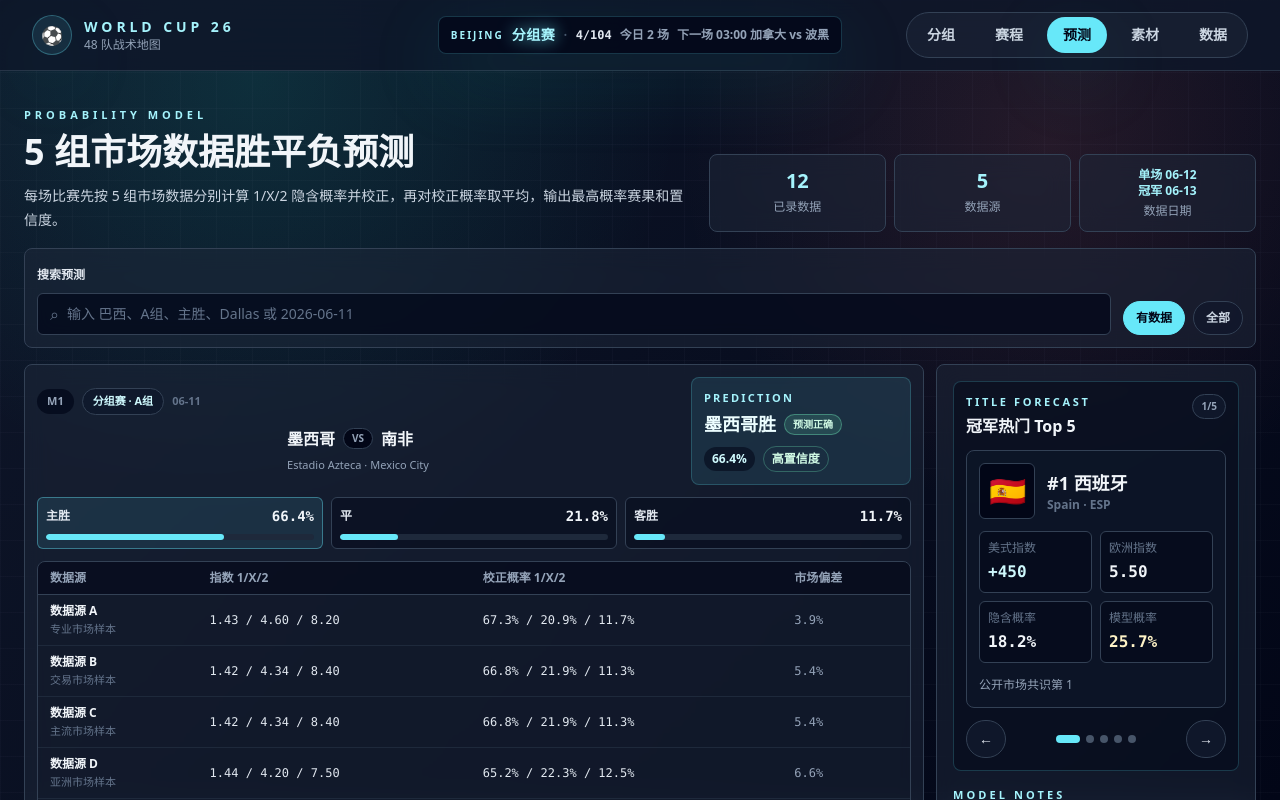
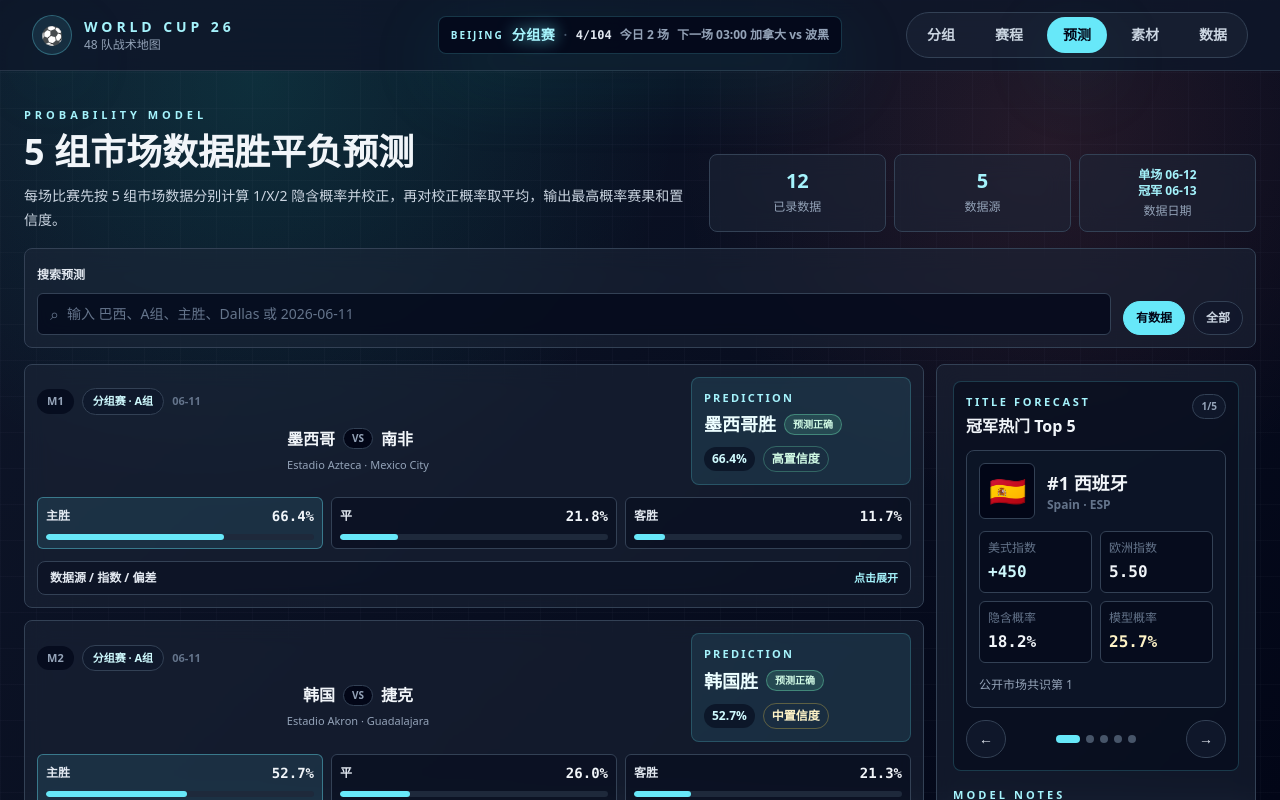
Before and after one commit to huayu2025ai-sketch/world-cup-26, a Next.js app: page /predictions in a window 1280 px wide. Shown: the top 800 px of the page. Built offline with nearby package versions, Linux system fonts and the light colour scheme.

Commit message:
fix(predictions): 赔率数据源改为可折叠详情
- 移动端和桌面端数据源/指数/偏差统一折叠展示
- 默认收起，减少页面信息密度
- 优化小屏幕下的空间占用

```diff
--- a/app/predictions/page.tsx
+++ b/app/predictions/page.tsx
@@ -300,7 +300,14 @@ export default function PredictionsPage() {
                     ))}
                   </div>
 
-                  <div className="mt-3 grid gap-1.5 sm:hidden">
+                  <details className="group mt-3 rounded-lg border border-slate-700 bg-slate-950/35">
+                    <summary className="flex cursor-pointer list-none items-center justify-between gap-3 px-3 py-2 text-xs font-black text-slate-200 transition hover:bg-slate-900/60 [&::-webkit-details-marker]:hidden">
+                      <span>数据源 / 指数 / 偏差</span>
+                      <span className="text-[11px] text-cyan-200 group-open:hidden">点击展开</span>
+                      <span className="hidden text-[11px] text-cyan-200 group-open:inline">点击收起</span>
+                    </summary>
+
+                    <div className="grid gap-1.5 border-t border-slate-700 p-2 sm:hidden">
                       {prediction.bookmakerProbabilities.map((item) => (
                         <div key={item.bookmaker} className="rounded-md border border-slate-700 bg-slate-900/55 p-2">
                           <div className="flex items-start justify-between gap-2">
@@ -333,7 +340,7 @@ export default function PredictionsPage() {
                       ))}
                     </div>
 
-                  <div className="mt-3 hidden overflow-x-auto rounded-lg border border-slate-700 sm:block">
+                    <div className="hidden overflow-x-auto border-t border-slate-700 sm:block">
                       <table className="min-w-full divide-y divide-slate-700 text-left text-xs">
                         <thead className="bg-slate-950/60 text-slate-400">
                           <tr>
@@ -367,6 +374,7 @@ export default function PredictionsPage() {
                         </tbody>
                       </table>
                     </div>
+                  </details>
                 </>
               )}
             </article>
```
Lines whose indentation alone changed are shown as unchanged.
